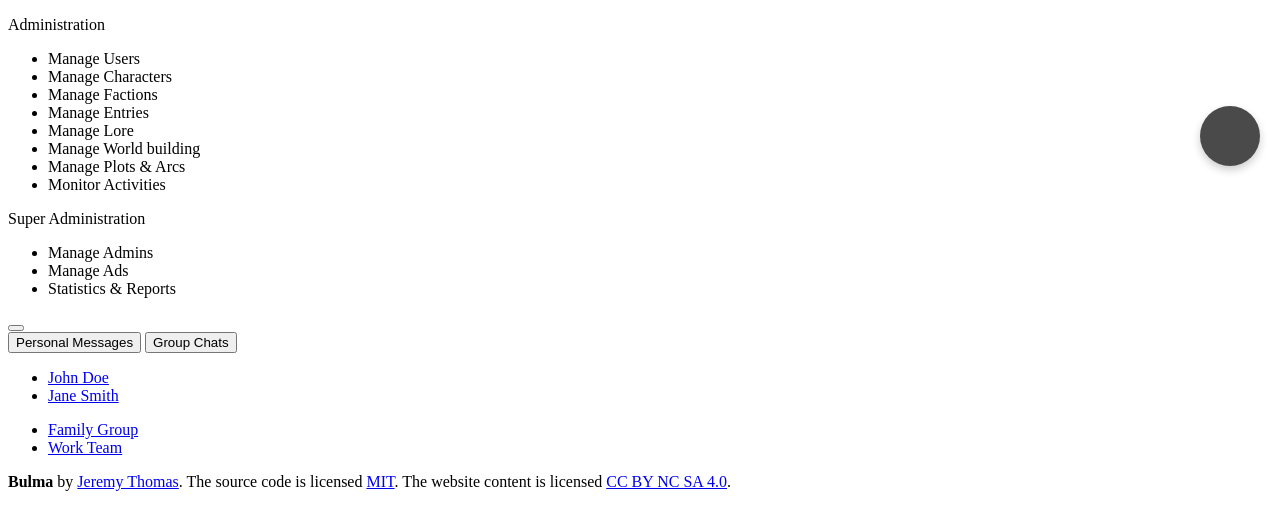
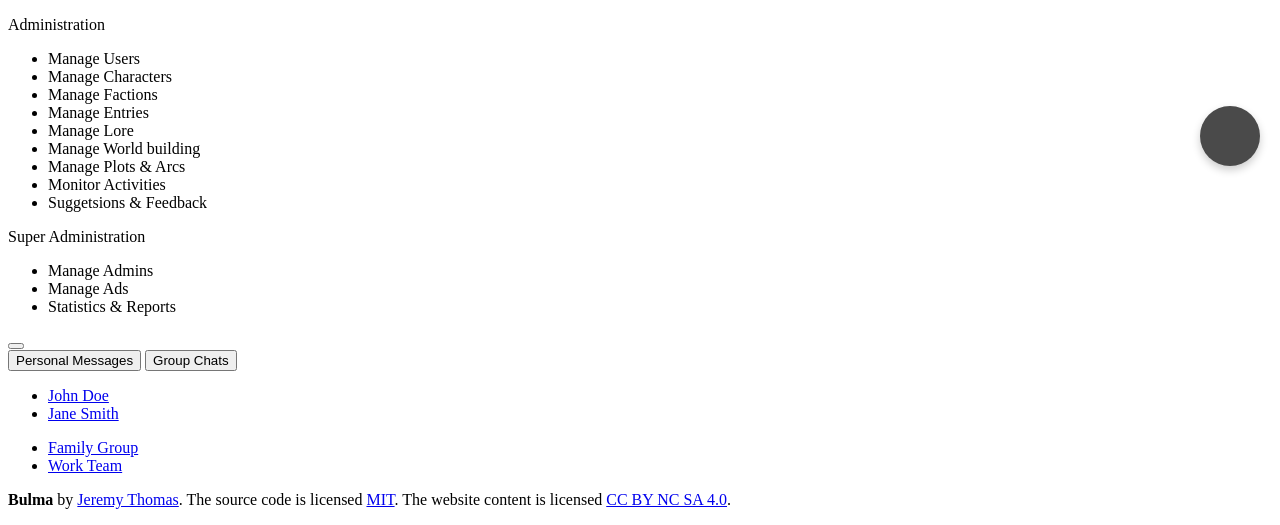
Before and after one commit to setsunafjustin00208/social-media-systems, a CodeIgniter 4 app: the page made by app/Views/pages/userHomePage.php in a window 1280 px wide. Shown: the part 614-1139 px from the top of the page. Before the commit the page ends 1105 px from the top, so only its background shows below. Run offline with PHP 8.4 and a stand-in for CodeIgniter, Linux system fonts and the light colour scheme; the template is opened without the code that fills it, so the values that code supplies are empty; some libraries are stand-ins or nearby versions.

Commit message:
chore: added suggestion & feedback

```diff
--- a/app/Views/components/sidebar.php
+++ b/app/Views/components/sidebar.php
@@ -183,6 +183,14 @@
             Monitor Activities
         </a>
     </li>
+    <li>
+        <a>
+            <span class="icon is-large">
+                <i class="fas fa-lg fa-envelope-open-text"></i>
+            </span>
+            Suggetsions & Feedback
+        </a>
+    </li>
   </ul>
   <p class="menu-label">
     <span class="icon">
```
